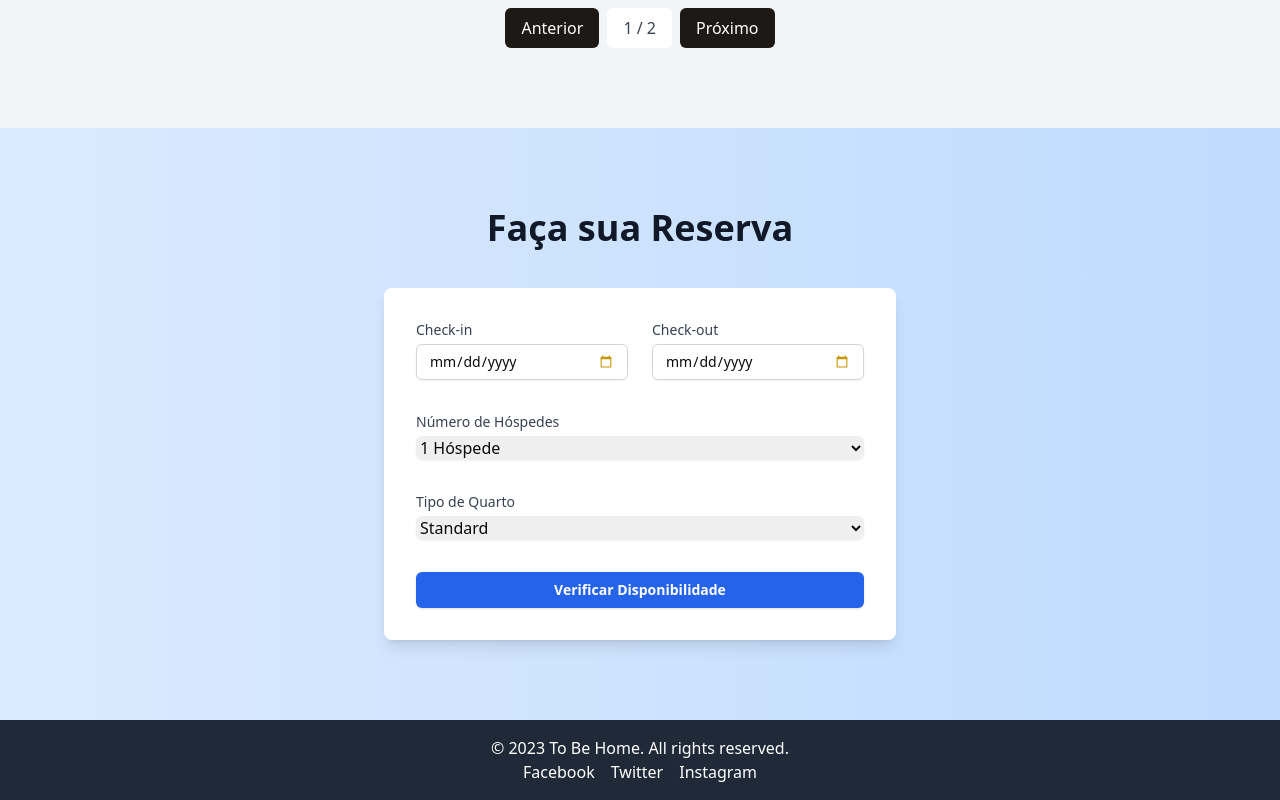
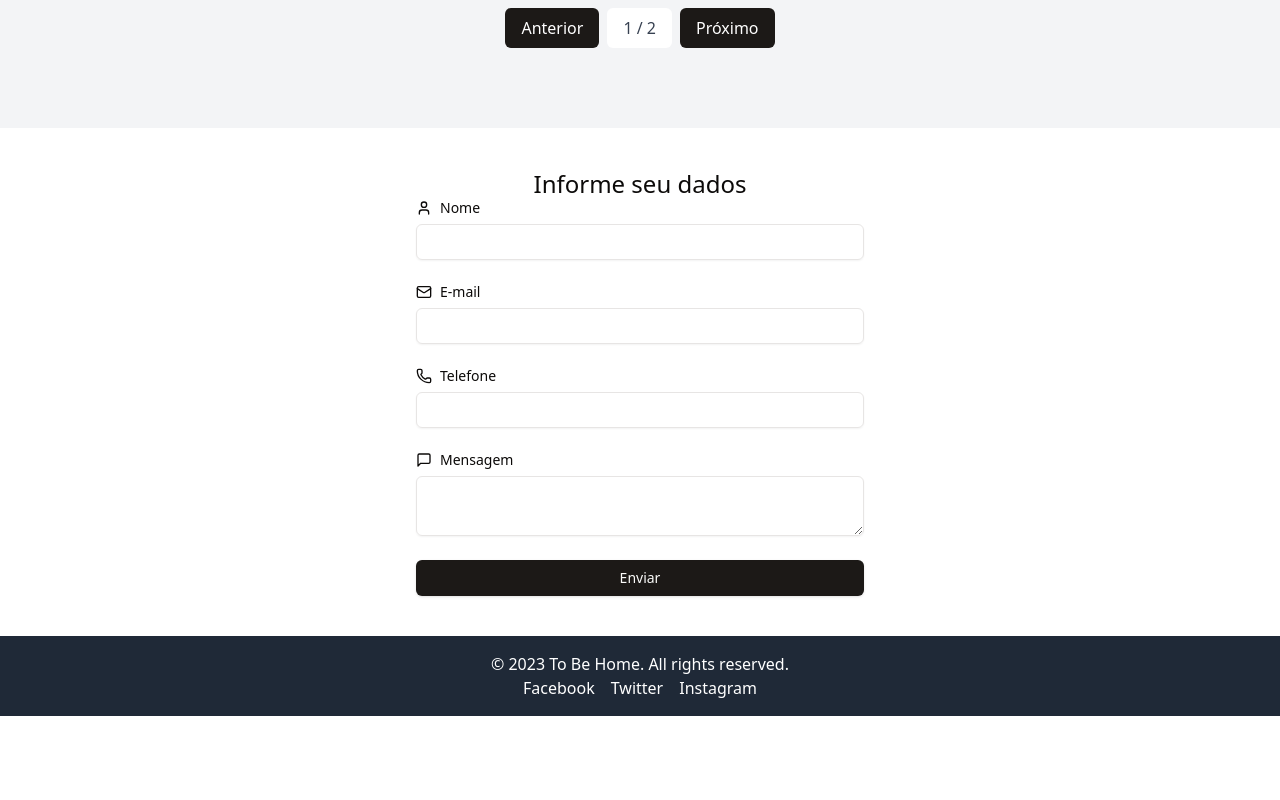
Before and after one commit to THIAGOMORGADO/web-projeto-tobehome, a Next.js app: page / in a window 1280 px wide. Shown: the part 2516-3316 px from the top of the page. After the commit the page ends 3232 px from the top, so only its background shows below. Built offline with nearby package versions, Linux system fonts and the light colour scheme.

Commit message:
Atualizando dados

```diff
--- /dev/null
+++ b/src/app/LandingPage/actions/submit-form.ts
@@ -0,0 +1,34 @@
+"use server";
+
+import { z } from "zod";
+
+const FormSchema = z.object({
+  name: z.string().min(2, "Nome deve ter pelo menos 2 caracteres"),
+  email: z.string().email("E-mail inválido"),
+  phone: z
+    .string()
+    .min(10, "Número de telefone inválido")
+    .max(15, "Número de telefone muito longo"),
+  message: z.string().min(10, "Mensagem deve ter pelo menos 10 caracteres"),
+});
+
+export async function submitForm(prevState: any, formData: FormData) {
+  const validatedFields = FormSchema.safeParse({
+    name: formData.get("name"),
+    email: formData.get("email"),
+    phone: formData.get("phone"),
+    message: formData.get("message"),
+  });
+
+  if (!validatedFields.success) {
+    return {
+      success: false,
+      errors: validatedFields.error.flatten().fieldErrors,
+    };
+  }
+
+  // Aqui você pode adicionar a lógica para salvar os dados em um banco de dados
+  // ou enviar por e-mail, por exemplo
+
+  return { success: true, message: "Formulário enviado com sucesso!" };
+}
--- a/src/app/LandingPage/api/mail.tsx
+++ /dev/null
@@ -1,15 +0,0 @@
-import { NextResponse } from "next/server";
-
-export async function POST(request: Request) {
-  const data = await request.json();
-
-  // Aqui você pode adicionar a lógica para salvar os dados em um banco de dados
-  // ou enviar por e-mail, por exemplo.
-  console.log("Dados recebidos:", data);
-
-  // Simula um atraso de 1 segundo para demonstrar o estado de carregamento
-  await new Promise((resolve) => setTimeout(resolve, 1000));
-
-  // Retorna uma resposta de sucesso
-  return NextResponse.json({ success: true });
-}
--- /dev/null
+++ b/src/app/LandingPage/components/VisitorForm/index.tsx
@@ -0,0 +1,76 @@
+"use client";
+
+import { useActionState } from "react";
+import { submitForm } from "@/app/LandingPage/actions/submit-form";
+import { Button } from "@/components/ui/button";
+import { Input } from "@/components/ui/input";
+import { Textarea } from "@/components/ui/textarea";
+import { Label } from "@/components/ui/label";
+import { Alert, AlertDescription } from "@/components/ui/alert";
+import { User, Mail, Phone, MessageSquare } from "lucide-react";
+
+export default function VisitorForm() {
+  const [state, formAction, isPending] = useActionState(submitForm, null);
+
+  const handleSubmit = (formData: FormData) => {
+    formAction(formData);
+  };
+
+  return (
+    <form action={handleSubmit} className="space-y-6 max-w-md mx-auto">
+      <div className="space-y-2">
+        <Label htmlFor="name" className="flex items-center gap-2">
+          <User className="w-4 h-4" />
+          Nome
+        </Label>
+        <Input id="name" name="name" required />
+        {state?.errors?.name && (
+          <p className="text-sm text-red-500">{state.errors.name[0]}</p>
+        )}
+      </div>
+
+      <div className="space-y-2">
+        <Label htmlFor="email" className="flex items-center gap-2">
+          <Mail className="w-4 h-4" />
+          E-mail
+        </Label>
+        <Input id="email" name="email" type="email" required />
+        {state?.errors?.email && (
+          <p className="text-sm text-red-500">{state.errors.email[0]}</p>
+        )}
+      </div>
+
+      <div className="space-y-2">
+        <Label htmlFor="phone" className="flex items-center gap-2">
+          <Phone className="w-4 h-4" />
+          Telefone
+        </Label>
+        <Input id="phone" name="phone" type="tel" required />
+        {state?.errors?.phone && (
+          <p className="text-sm text-red-500">{state.errors.phone[0]}</p>
+        )}
+      </div>
+
+      <div className="space-y-2">
+        <Label htmlFor="message" className="flex items-center gap-2">
+          <MessageSquare className="w-4 h-4" />
+          Mensagem
+        </Label>
+        <Textarea id="message" name="message" required />
+        {state?.errors?.message && (
+          <p className="text-sm text-red-500">{state.errors.message[0]}</p>
+        )}
+      </div>
+
+      <Button type="submit" className="w-full" disabled={isPending}>
+        {isPending ? "Enviando..." : "Enviar"}
+      </Button>
+
+      {state?.success && (
+        <Alert>
+          <AlertDescription>{state.message}</AlertDescription>
+        </Alert>
+      )}
+    </form>
+  );
+}
--- a/src/app/components/HeroSection/index.tsx
+++ b/src/app/components/HeroSection/index.tsx
@@ -1,6 +1,9 @@
+"use client";
 import { Button } from "@/components/ui/button";
+import { useRouter } from "next/navigation";
 
 export default function HeroSection() {
+  const routes = useRouter();
   return (
     <section className="relative h-screen flex items-center justify-center text-center text-white py-0 px-3 bg-gradient-to-b from-black/50 to-black/20">
       <div className="relative z-10 max-w-4xl mx-auto p-6 bg-black/50 rounded-lg text-center">
@@ -19,6 +22,7 @@ export default function HeroSection() {
         <Button
           size="lg"
           className="bg-primary hover:bg-primary/90 text-primary-foreground shadow-lg transform transition-transform hover:scale-105"
+          onClick={() => routes.push("/LandingPage/contacts")}
         >
           Entra em contato
         </Button>
--- a/src/app/page.tsx
+++ b/src/app/page.tsx
@@ -5,6 +5,7 @@ import Footer from "./components/Footer";
 import GallerySection from "./components/Gallery";
 import Header from "./components/Header";
 import HeroSection from "./components/HeroSection";
+import VisitorForm from "./LandingPage/components/VisitorForm";
 
 export default function Home() {
   return (
@@ -16,8 +17,11 @@ export default function Home() {
         <FeaturesSection />
         <Catalog />
         <GallerySection />
-        <BookingForm />
 
+        <div className="p-10 text-center">
+          <h1 className="text-2xl">Informe seu dados</h1>
+          <VisitorForm />
+        </div>
         <Footer />
       </main>
     </>
```
